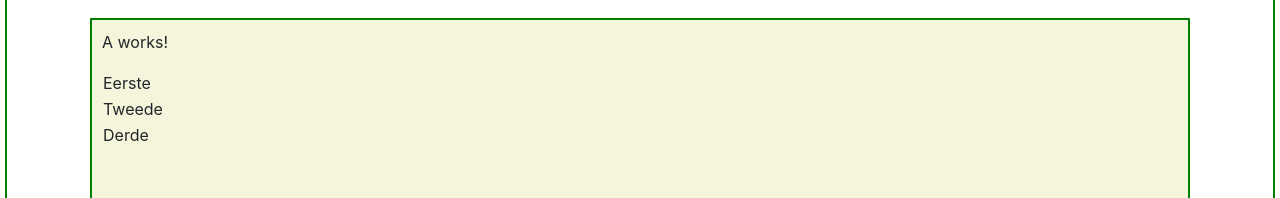
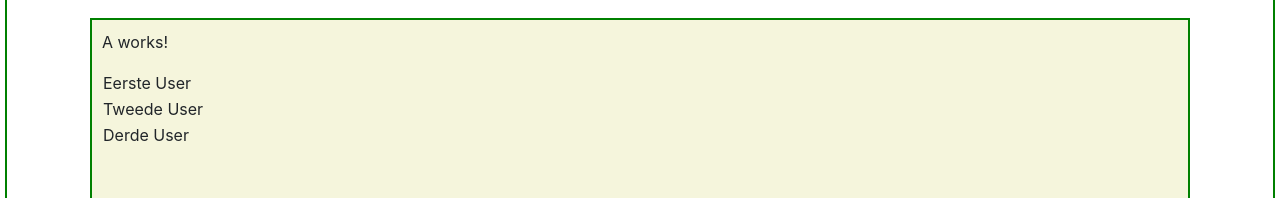
Before and after one commit to avansinformatica/angular-components-routing, an Angular app: page /component-a in a window 1280 px wide. Shown: the part 143-341 px from the top of the page. Built offline with nearby package versions, Linux system fonts and the light colour scheme.

Commit message:
Observables met async en OnDestroy

```diff
--- a/src/app/pages/a/a.component.ts
+++ b/src/app/pages/a/a.component.ts
@@ -25,7 +25,7 @@ import { UserService } from '../entity/user.service';
       <table>
         <!-- users is hier een regulier array waar je doorheen kunt lopen. -->
         <tr *ngFor="let user of users">
-          <td>{{ user.firstName }}</td>
+          <td>{{ user.firstName }} {{ user.lastName }}</td>
         </tr>
       </table>
     </div>
--- a/src/app/pages/b/b.component.ts
+++ b/src/app/pages/b/b.component.ts
@@ -1,21 +1,24 @@
-import { Component, OnDestroy, OnInit } from '@angular/core';
-import { Observable, Subscription } from 'rxjs';
+import { Component, OnInit } from '@angular/core';
+import { Observable } from 'rxjs';
+import { tap } from 'rxjs/operators';
 import { User } from '../entity/user.model';
 import { UserService } from '../entity/user.service';
 
 /**
- * Observables en uitlezen van data - variant 1: subscription in component.
+ * Observables en uitlezen van data - variant 2: async pipe in template.
  *
- * In deze variant voer je de .subscription() functie uit in de component. Je
- * leest hierbij de data uit (users) en bewaart die in een lokale variabele
- * (this.users). In het template kun je die lokale variabele gebruiken (ngFor).
+ * In deze variant voer je de .subscription() functie impliciet uit via de
+ * async-pipe in het HTML template. Kijk goed naar de code: we roepen hier
+ * geen .subscribe() en geen .unsubscribe aan! Angular regelt dat voor je.
  *
- * Nadeel: een Observable blijft actief totdat je .unsubscribe() aanroept - ook
- * als de component na route navigatie niet meer bestaat! En als je opnieuw teruggaat
- * naar de A-component via routing, wordt opnieuw op dezelfde Observable subscribed.
- * Dit is een MEMORY LEAK.
+ * De conventie is dat variabelen in dit geval een $ als postfix krijgen.
+ * Doe dat dus ook in jouw code.
  *
- * Oplossing: ngDestroy() met .unsubscribe. Zie het voorbeeld.
+ * Nadeel: eigenlijk zijn er geen nadelen. Er is hier geen memory leak.
+ * Let wel op dat iedere aanroep van de async-pipe eigenlijk de .subscribe()
+ * aanroept en dus een call naar de service en API uitvoert.
+ *
+ *
  */
 @Component({
   selector: 'app-b',
@@ -25,7 +28,7 @@ import { UserService } from '../entity/user.service';
       <table>
         <!-- users$ is hier een Observable waar je doorheen kunt lopen. -->
         <tr *ngFor="let user of users$ | async">
-          <td>{{ user.firstName }}</td>
+          <td>{{ user.firstName }} {{ user.lastName }}</td>
         </tr>
       </table>
     </div>
@@ -33,12 +36,16 @@ import { UserService } from '../entity/user.service';
   styles: [],
 })
 export class BComponent implements OnInit {
+  // Conventie: naam met $ als extentie.
   users$?: Observable<User[]>;
 
   constructor(private userService: UserService) {}
 
   ngOnInit(): void {
     console.log('BComponent.ngOnInit()');
-    this.users$ = this.userService.getUsersAsObservable();
+    this.users$ = this.userService
+      .getUsersAsObservable()
+      // Je kunt hier zelfs de observable stream nog bewerken!
+      .pipe(tap(console.log));
   }
 }
```
